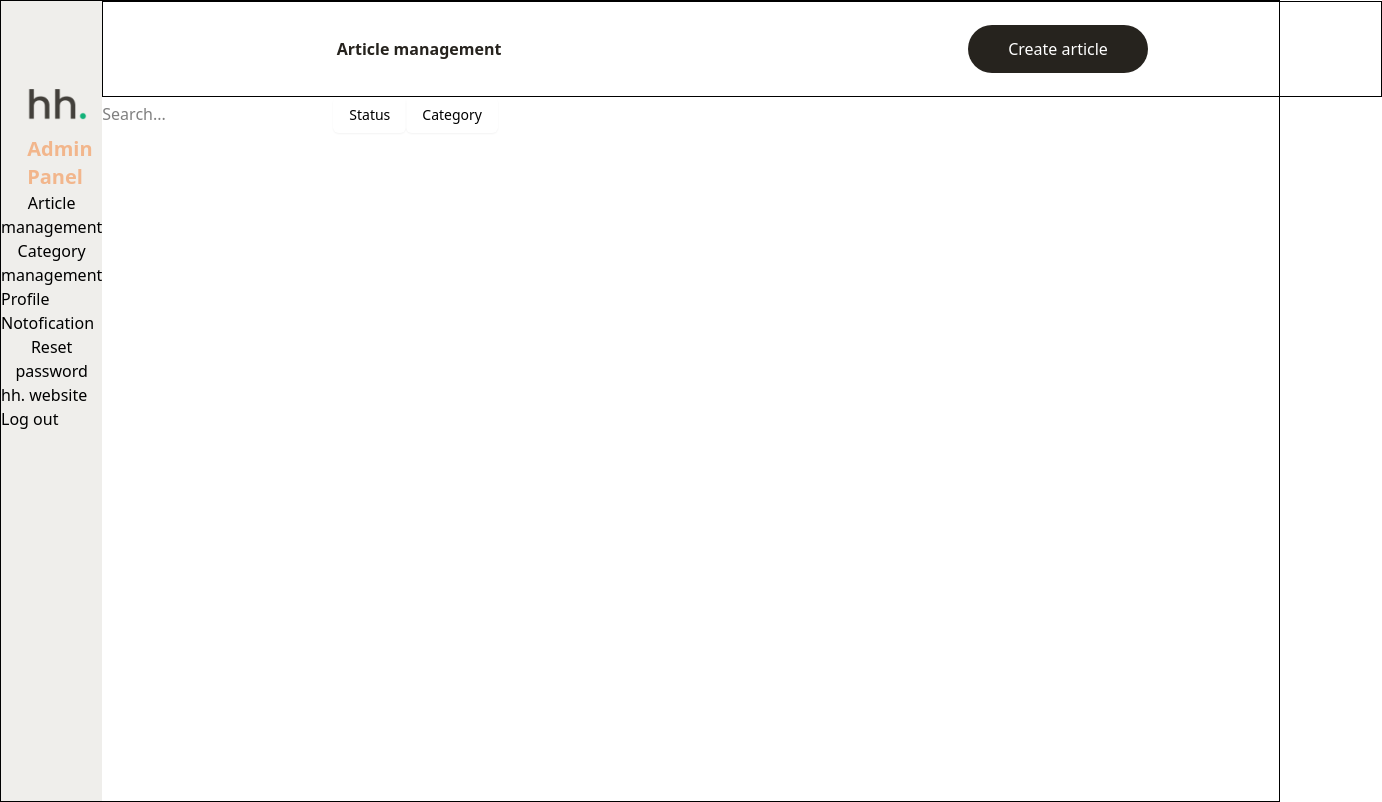
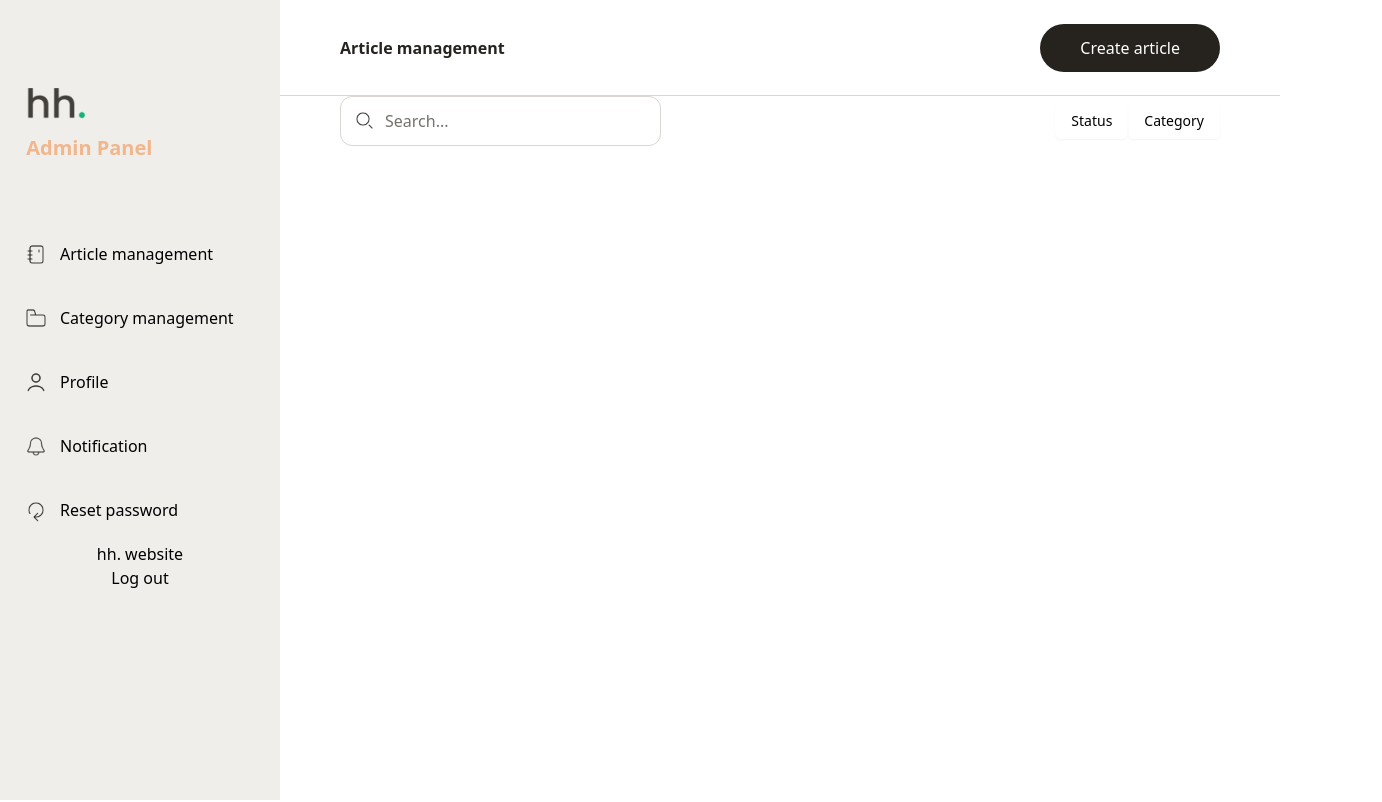
Before and after one commit to itsjue/Personal-Blog, a React (Vite) app: page /admin-article-management in a window 1280 px wide. Shown: the whole page, 1382 px wide, since content can reach past the window. Built offline with nearby package versions, Linux system fonts and the light colour scheme.

Commit message:
feat: update AdminArticleSection layout and add icons for navigation buttons

```diff
--- a/src/components/AdminArticleSection.jsx
+++ b/src/components/AdminArticleSection.jsx
@@ -8,8 +8,8 @@ function AdminArticleSection() {
   return (
     <>
       <div>
-        <div className="flex w-full border">
-          <div className="w-[280px] h-screen bg-[#EFEEEB]">
+        <div className="flex">
+          <div className="flex flex-col w-[280px] h-screen bg-[#EFEEEB]">
             <div className="pt-[74.15px] pl-[26.2px]">
               <img
                 src="/src/assets/logo.png"
@@ -20,31 +20,83 @@ function AdminArticleSection() {
                 Admin Panel
               </h4>
             </div>
+            <div className="mt-[60px]">
               <div>
-                <div>
+                <div className="flex gap-3 py-5 px-6">
+                  <img
+                    src="/src/assets/notebook_icon.png"
+                    alt="notebook_icon"
+                    className="size-6"
+                  />
                   <button>Article management</button>
+                </div>
+                <div className="flex gap-3 py-5 px-6">
+                  <img
+                    src="/src/assets/file_icon.png"
+                    alt="file_icon"
+                    className="size-6"
+                  />
                   <button>Category management</button>
+                </div>
+                <div className="flex gap-3 py-5 px-6">
+                  <img
+                    src="/src/assets/user_icon.png"
+                    alt="user_icon"
+                    className="size-6"
+                  />
                   <button>Profile</button>
-                <button>Notofication</button>
+                </div>
+                <div className="flex gap-3 py-5 px-6">
+                  <img
+                    src="/src/assets/bell_icon.png"
+                    alt="bell_icon"
+                    className="size-6"
+                  />
+                  <button>Notification</button>
+                </div>
+                <div className="flex gap-3 py-5 px-6">
+                  <img
+                    src="/src/assets/reset_icon.png"
+                    alt="reset_icon"
+                    className="size-6"
+                  />
                   <button>Reset password</button>
                 </div>
+              </div>
+              <div className="flex flex-col">
                 <button>hh. website</button>
-                <div>
-                    Log out
+                <button>Log out</button>
               </div>
             </div>
           </div>
 
-          <div className="flex">
-            <div className="flex flex-col">
-              <div className="flex justify-around items-center h-[96px] w-screen border">
-                <h3 className="font-semibold text-6 text-[#26231E]">Article management</h3>
-                <button className="bg-[#26231E] text-white py-3 px-10 rounded-full">Create article</button>
+          <div className="flex flex-1">
+            <div className="flex flex-col flex-1">
+              <div className="flex justify-between items-center h-[96px] px-[60px] border-b border-[#DAD6D1]">
+                <h3 className="font-semibold text-6 text-[#26231E]">
+                  Article management
+                </h3>
+                <button className="bg-[#26231E] text-white py-3 px-10 rounded-full">
+                  Create article
+                </button>
+              </div>
+              <div className="flex items-center justify-between px-[60px]">
+                <div className="relative">
+                  <img
+                    src="/src/assets/search_icon.png"
+                    alt="search_icon"
+                    className="absolute size-6 translate-x-1/2 translate-y-1/2"
+                  />
+                  <input
+                    type="text"
+                    placeholder="Search..."
+                    className="max-w-[360px] font-medium py-3 px-11 bg-white border border-[#DAD6D1] rounded-xl placeholder:text-[#75716B]"
+                  />
                 </div>
                 <div>
-                <input type="text" placeholder="Search..." />
                   <StatusDropdownMenuCheckboxes />
                   <CategoriesDropdownMenuCheckboxes />
+                </div>
               </div>
             </div>
           </div>
```
Also changed, not shown: src/assets/file_icon.png (added), src/assets/notebook_icon.png (added). Lines whose indentation alone changed are shown as unchanged.
